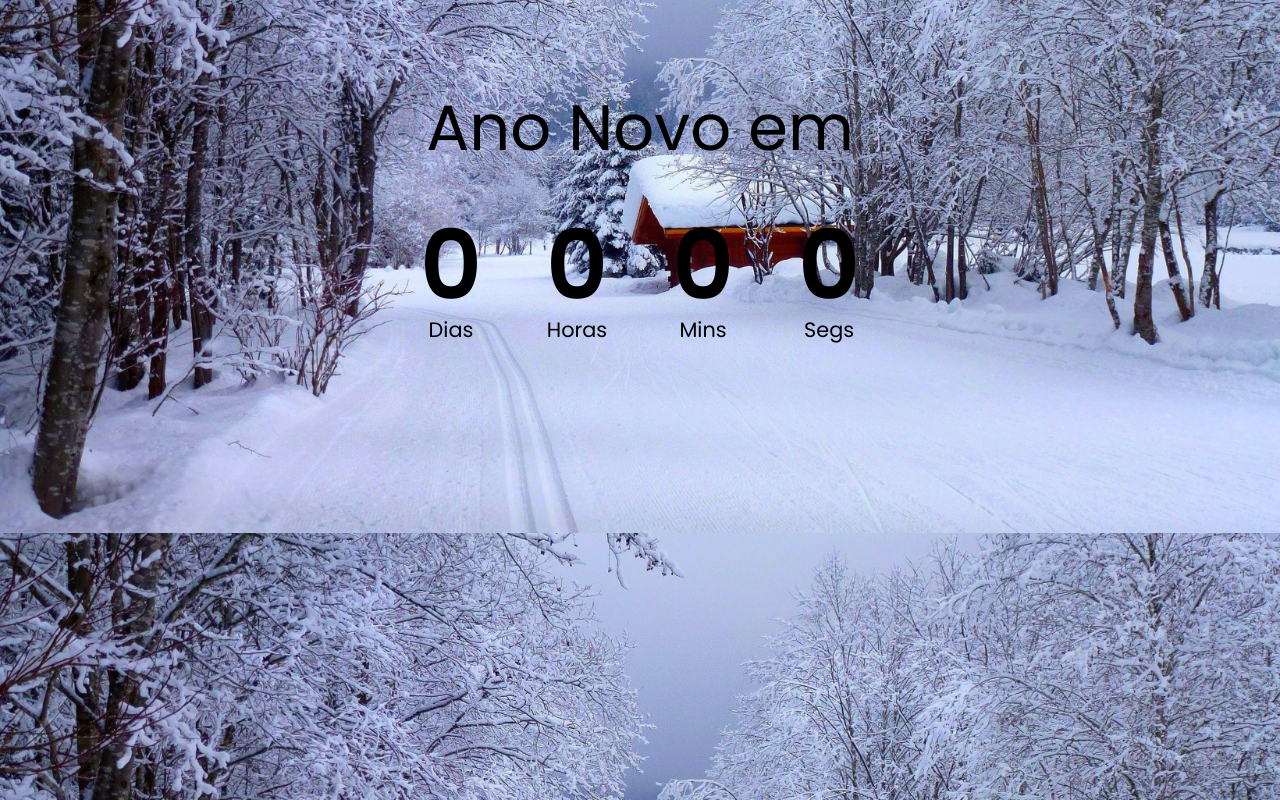
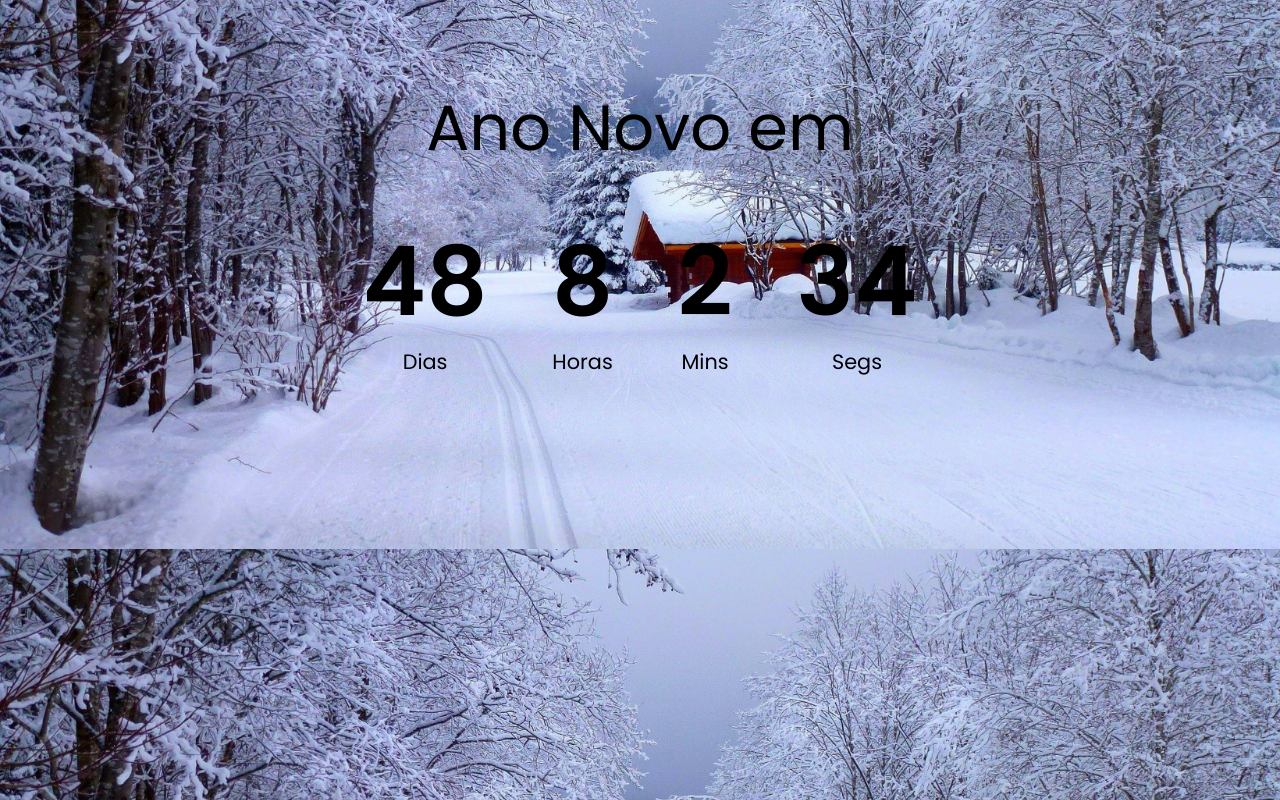
Before and after one commit to deyvsonaguiar/contador-tempo, a plain HTML site: page index.html in a window 1280 px wide. Drawn offline with Linux system fonts and the light colour scheme.

Commit message:
finalizando o contador com javascript

```diff
--- a/index.html
+++ b/index.html
@@ -19,7 +19,7 @@
             <span>Horas</span>
         </div>
         <div class="countdown-el minutes-c">
-            <p class="big-text" id="minutes">0</p>
+            <p class="big-text" id="mins">0</p>
             <span>Mins</span>
         </div>
         <div class="countdown-el seconds-c">
--- a/script.js
+++ b/script.js
@@ -0,0 +1,33 @@
+const daysEl = document.getElementById('days');
+const hoursEl = document.getElementById('hours');
+const minsEl = document.getElementById('mins');
+const secondsEl = document.getElementById('seconds');
+
+const newYears = "1 jan 2021";
+
+function countdown() {
+    const newYearsDate = new Date(newYears);
+    const currentDate = new Date();
+
+    const totalSeconds = (newYearsDate - currentDate) / 1000;
+
+    const days = Math.floor(totalSeconds / 3600 / 24);
+    const hours = Math.floor(totalSeconds / 3600) % 24;
+    const mins = Math.floor(totalSeconds / 60) % 60;
+    const seconds = Math.floor(totalSeconds % 60);
+
+    daysEl.innerHTML = days;
+    hoursEl.innerHTML = hours;
+    minsEl.innerHTML = mins;
+    secondsEl.innerHTML = seconds;
+
+    console.log(days, hours, mins, seconds);
+}
+
+function formatTime(time) {
+    return time < 10 ? (`0${time}`) : time;
+}
+
+countdown();
+
+setInterval(countdown, 1000);
--- a/style.css
+++ b/style.css
@@ -20,16 +20,19 @@ h1 {
     font-weight: normal;
     font-size: 4rem;
     margin-top: 5rem;
+    text-align: center;
 }
 
 .countdown-container {
     display: flex;
+    flex-wrap: wrap;
+    align-items: center;
 }
 
 .big-text {
     font-size: 6rem;
     line-height: 1;
-    margin: 0 2rem;
+    margin: 1rem 2rem;
     font-weight: bold;
 }
 
```
